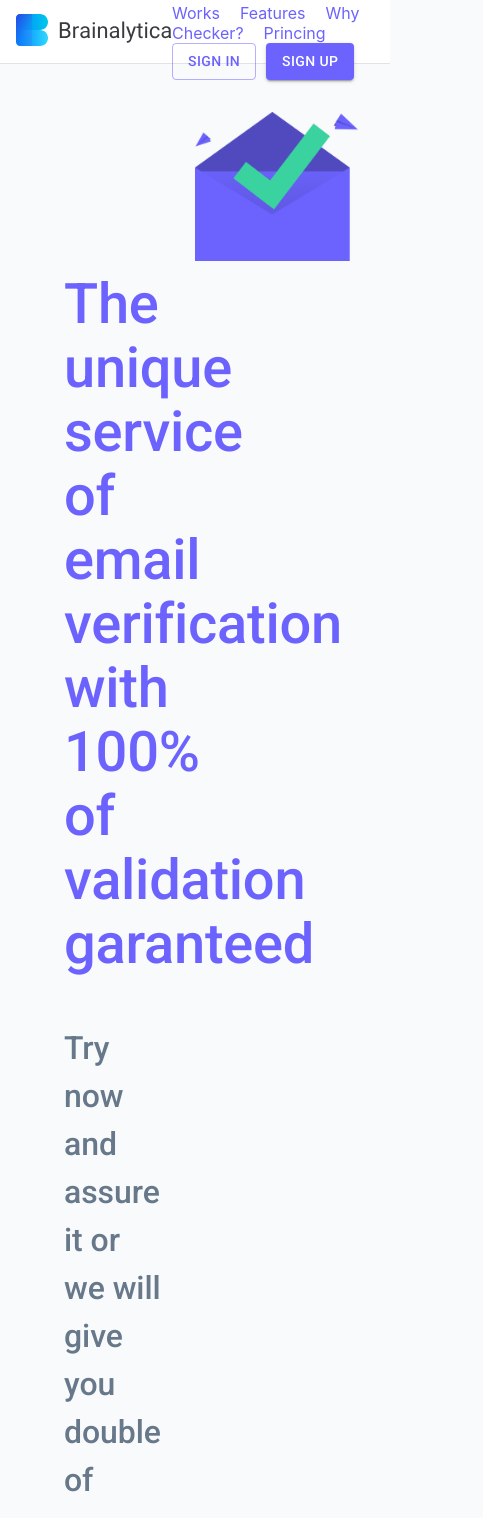
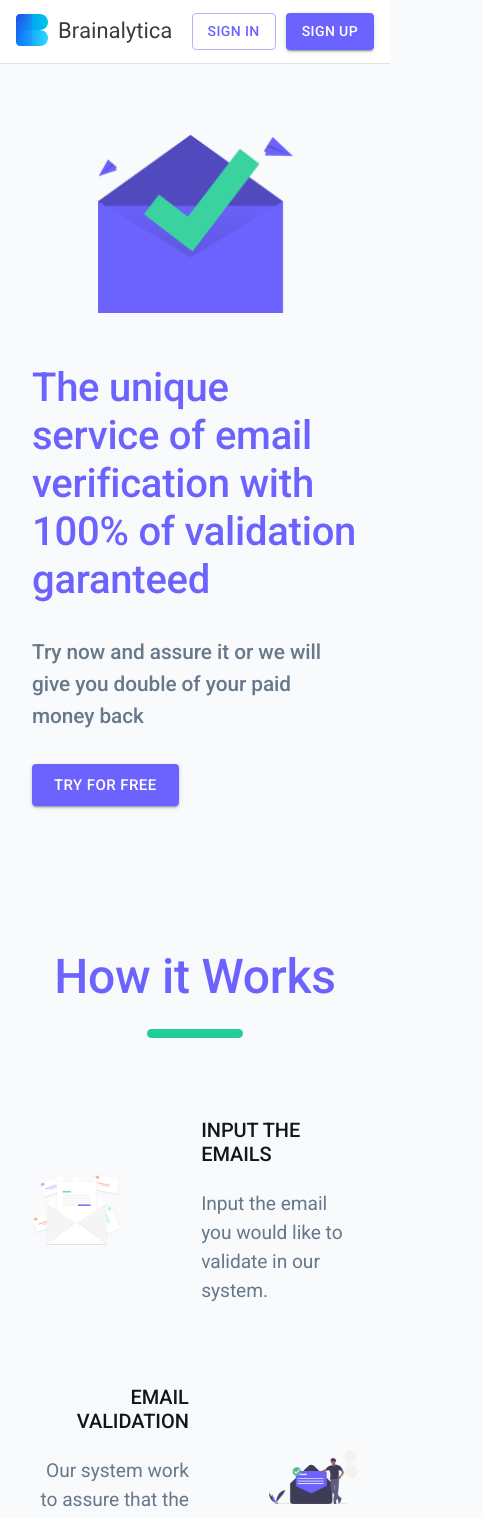
Before and after one commit to felops/checker, a React (Create React App) app: page / in a window 390 px wide. Shown: the top 1518 px of the page, 483 px wide, since content can reach past the window. Built offline with nearby package versions, Linux system fonts and the light colour scheme; what validate.js would draw is missing.

Commit message:
adaptações para a landing page ficar responsiva

```diff
--- a/src/layouts/LandingPage/components/Topbar/index.jsx
+++ b/src/layouts/LandingPage/components/Topbar/index.jsx
@@ -1,4 +1,4 @@
-import React, { Component } from 'react';
+import React, { Component, Fragment } from 'react';
 import { Link } from 'react-router-dom';
 import { withRouter } from 'react-router-dom';
 import { Link as LinkScroll } from 'react-scroll';
@@ -9,7 +9,7 @@ import compose from 'recompose/compose';
 import PropTypes from 'prop-types';
 
 // Material helpers
-import { withStyles } from '@material-ui/core';
+import { withStyles, withWidth } from '@material-ui/core';
 
 // Material components
 import {
@@ -24,10 +24,12 @@ class Topbar extends Component {
   render() {
     const {
       classes,
-      className
+      className,
+      width
     } = this.props;
 
     const rootClassName = classNames(classes.root, className);
+    const isMobile = ['xs', 'sm'].includes(width);
 
     return (
       <div className={rootClassName}>
@@ -47,6 +49,8 @@ class Topbar extends Component {
             />
           </LinkScroll>
           <div className={classes.actionButton}>
+            {!isMobile && (
+              <Fragment>
                 <LinkScroll
                   activeClass={classes.headerMenuActive}
                   className={classes.headerMenu}
@@ -92,6 +96,8 @@ class Topbar extends Component {
                 >
                   Princing
                 </LinkScroll>
+              </Fragment>
+            )}
             <Link
               className={classes.signInButton}
               to="/sign-in"
@@ -123,10 +129,12 @@ class Topbar extends Component {
 Topbar.propTypes = {
   className: PropTypes.string,
   classes: PropTypes.object.isRequired,
-  history: PropTypes.object.isRequired
+  history: PropTypes.object.isRequired,
+  width: PropTypes.string.isRequired
 };
 
 export default compose(
   withRouter,
-  withStyles(styles)
+  withStyles(styles),
+  withWidth()
 )(Topbar);
--- a/src/views/LandingPage/components/SectionFeatures/index.jsx
+++ b/src/views/LandingPage/components/SectionFeatures/index.jsx
@@ -32,7 +32,8 @@ class SectionFeatures extends Component {
         >
           <Grid
             item
-            xs={4}
+            md={4}
+            xs={12}
           >
             <div className={classes.imageWrapper}>
               <img
@@ -48,7 +49,8 @@ class SectionFeatures extends Component {
           </Grid>
           <Grid
             item
-            xs={4}
+            md={4}
+            xs={12}
           >
             <div className={classes.imageWrapper}>
               <img
@@ -64,7 +66,8 @@ class SectionFeatures extends Component {
           </Grid>
           <Grid
             item
-            xs={4}
+            md={4}
+            xs={12}
           >
             <div className={classes.imageWrapper}>
               <img
--- a/src/views/LandingPage/components/SectionHero/index.jsx
+++ b/src/views/LandingPage/components/SectionHero/index.jsx
@@ -1,11 +1,13 @@
 import React, { Component } from 'react';
 import { Link } from 'react-router-dom';
+import clsx from 'clsx';
 
 // Externals
 import PropTypes from 'prop-types';
+import compose from 'recompose/compose';
 
 // Material helpers
-import { withStyles } from '@material-ui/core';
+import { withStyles, withWidth } from '@material-ui/core';
 
 // Material components
 import {
@@ -19,27 +21,45 @@ import styles from './styles';
 
 class SectionHero extends Component {
   render() {
-    const { classes } = this.props;
+    const { classes, width } = this.props;
+    const isMobile = ['xs', 'sm'].includes(width);
 
     return (
       <section
         className={classes.sectionHero}
         id="content"
       >
-        <Grid container>
+        <Grid
+          alignItems="center"
+          className={classes.gridHero}
+          container
+          justify="center"
+        >
+          <Grid
+            className={classes.centerImage}
+            item
+            md={6}
+            sm={12}
+          >
+            <img
+              alt="mail"
+              className={classes.image}
+              src="images/landingpage/correct-email.png"
+            />
+          </Grid>
           <Grid
             item
-            xs={6}
+            md={6}
+            sm={12}
           >
-            <div className={classes.gridHero}>
             <Typography
-                className={classes.title}
+              className={clsx(classes.title, isMobile && classes.mobileTitle)}
               variant="h1"
             >
               The unique service of email verification with 100% of validation garanteed
             </Typography>
             <Typography
-                className={classes.subtitle}
+              className={clsx(classes.subtitle, isMobile && classes.mobileSubtitle)}
               variant="h3"
             >
               Try now and assure it or we will give you double of your paid money back
@@ -53,17 +73,6 @@ class SectionHero extends Component {
                 Try for Free
               </Button>
             </Link>
-            </div>
-          </Grid>
-          <Grid
-            item
-            xs={6}
-          >
-            <img
-              alt="mail"
-              className={classes.image}
-              src="images/landingpage/correct-email.png"
-            />
           </Grid>
         </Grid>
       </section>
@@ -75,4 +84,11 @@ SectionHero.propTypes = {
   classes: PropTypes.object.isRequired
 };
 
-export default withStyles(styles)(SectionHero);
+SectionHero.propTypes = {
+  width: PropTypes.string.isRequired
+};
+
+export default compose(
+  withStyles(styles),
+  withWidth()
+)(SectionHero);
--- a/src/views/LandingPage/components/SectionHero/styles.jsx
+++ b/src/views/LandingPage/components/SectionHero/styles.jsx
@@ -1,12 +1,16 @@
 export default theme => ({
   sectionHero: {
-    paddingTop: '5rem'
+    margin: '5rem 0rem -6rem'
   },
   gridHero: {
-    padding: '10rem 2rem'
+    minHeight: '85vh'
   },
   image: {
-    maxWidth: '100%'
+    maxWidth: '50vw',
+    maxHeight: '50vh'
+  },
+  centerImage: {
+    textAlign: 'center'
   },
   title: {
     fontSize: '3.5rem',
@@ -19,5 +23,13 @@ export default theme => ({
     margin: '3rem 0rem',
     color: theme.palette.text.secondary
   },
-
+  mobileTitle: {
+    fontSize: '2.5rem',
+    lineHeight: '3rem'
+  },
+  mobileSubtitle: {
+    fontSize: '1.3rem',
+    lineHeight: '2rem',
+    margin: '2rem 0rem'
+  }
 });
--- a/src/views/LandingPage/components/SectionHow/index.jsx
+++ b/src/views/LandingPage/components/SectionHow/index.jsx
@@ -34,7 +34,7 @@ class SectionHow extends Component {
           <Grid
             className={classes.textAlignRight}
             item
-            xs={6}
+            xs={5}
           >
             <img
               alt="mail"
@@ -44,7 +44,7 @@ class SectionHow extends Component {
           </Grid>
           <Grid
             item
-            xs={6}
+            xs={7}
           >
             <Typography variant="h4">
               INPUT THE EMAILS
@@ -56,7 +56,7 @@ class SectionHow extends Component {
           <Grid
             className={classes.textAlignRight}
             item
-            xs={6}
+            xs={7}
           >
             <Typography variant="h4">
               EMAIL VALIDATION
@@ -69,7 +69,7 @@ class SectionHow extends Component {
           </Grid>
           <Grid
             item
-            xs={6}
+            xs={5}
           >
             <img
               alt="mail"
@@ -80,7 +80,7 @@ class SectionHow extends Component {
           <Grid
             className={classes.textAlignRight}
             item
-            xs={6}
+            xs={5}
           >
             <img
               alt="mail"
@@ -90,7 +90,7 @@ class SectionHow extends Component {
           </Grid>
           <Grid
             item
-            xs={6}
+            xs={7}
           >
             <Typography variant="h4">
               READY TO USE
--- a/src/views/LandingPage/components/SectionHow/styles.jsx
+++ b/src/views/LandingPage/components/SectionHow/styles.jsx
@@ -15,7 +15,7 @@ export default theme => ({
   text: {
     fontSize: '1.2rem',
     marginTop: '1.5rem',
-    maxWidth: '50%',
+    maxWidth: '20rem',
     lineHeight: '1.8rem',
     color: theme.palette.text.secondary
   }
--- a/src/views/LandingPage/components/SectionPricing/index.jsx
+++ b/src/views/LandingPage/components/SectionPricing/index.jsx
@@ -44,7 +44,8 @@ class SectionPricing extends Component {
         >
           <Grid
             item
-            xs={4}
+            md={4}
+            xs={12}
           >
             <Paper className={classes.paper}>
               <Box mb={2}>
@@ -101,7 +102,8 @@ class SectionPricing extends Component {
           </Grid>
           <Grid
             item
-            xs={4}
+            md={4}
+            xs={12}
           >
             <Paper className={classes.paper}>
               <Box mb={2}>
@@ -159,7 +161,8 @@ class SectionPricing extends Component {
           </Grid>
           <Grid
             item
-            xs={4}
+            md={4}
+            xs={12}
           >
             <Paper className={classes.paper}>
               <Box mb={2}>
--- a/src/views/LandingPage/components/SectionTeam/index.jsx
+++ b/src/views/LandingPage/components/SectionTeam/index.jsx
@@ -35,14 +35,14 @@ class SectionTeam extends Component {
         </Grid>
         <Grid
           alignItems="center"
-          className={classes.gridTeam}
           container
           justify="center"
           spacing={10}
         >
           <Grid
             item
-            xs={4}
+            md={4}
+            xs={12}
           >
             <Paper className={classes.paperTeam}>
               <Avatar
@@ -57,7 +57,8 @@ class SectionTeam extends Component {
           </Grid>
           <Grid
             item
-            xs={4}
+            md={4}
+            xs={12}
           >
             <Paper className={classes.paperTeam}>
               <Avatar
@@ -72,7 +73,8 @@ class SectionTeam extends Component {
           </Grid>
           <Grid
             item
-            xs={4}
+            md={4}
+            xs={12}
           >
             <Paper className={classes.paperTeam}>
               <Avatar
--- a/src/views/LandingPage/components/SectionTeam/styles.jsx
+++ b/src/views/LandingPage/components/SectionTeam/styles.jsx
@@ -1,7 +1,4 @@
 export default theme => ({
-  gridTeam: {
-    marginTop: '0.5rem'
-  },
   avatar: {
     margin: 'auto',
     width: '120px',
@@ -9,6 +6,7 @@ export default theme => ({
     marginTop: '-6rem'
   },
   paperTeam: {
+    marginTop: '2rem',
     padding: '2rem',
     textAlign: 'center',
     boxShadow: '0 10px 30px -10px rgba(0,64,32,.2)'
--- a/src/views/LandingPage/components/SectionWhy/styles.jsx
+++ b/src/views/LandingPage/components/SectionWhy/styles.jsx
@@ -4,7 +4,8 @@ export default theme => ({
   },
   list: {
     fontSize: '1rem',
-    lineHeight: '3rem',
+    lineHeight: '1.5rem',
+    margin: '0.6rem 0rem',
     color: theme.palette.text.secondary
   },
   title: {
```
Lines whose indentation alone changed are shown as unchanged.
